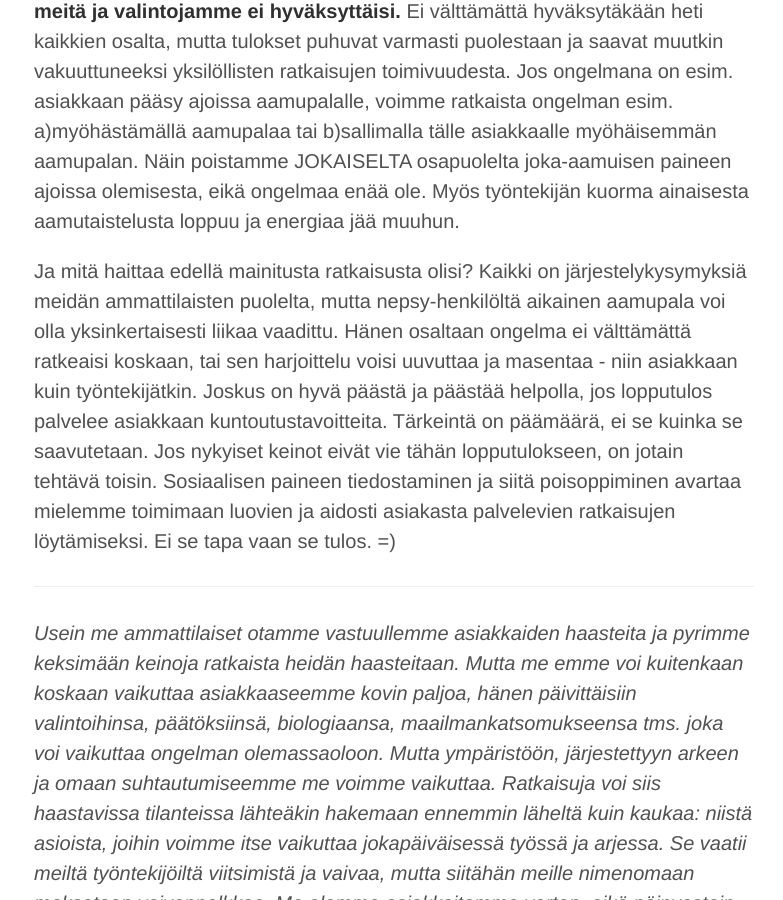
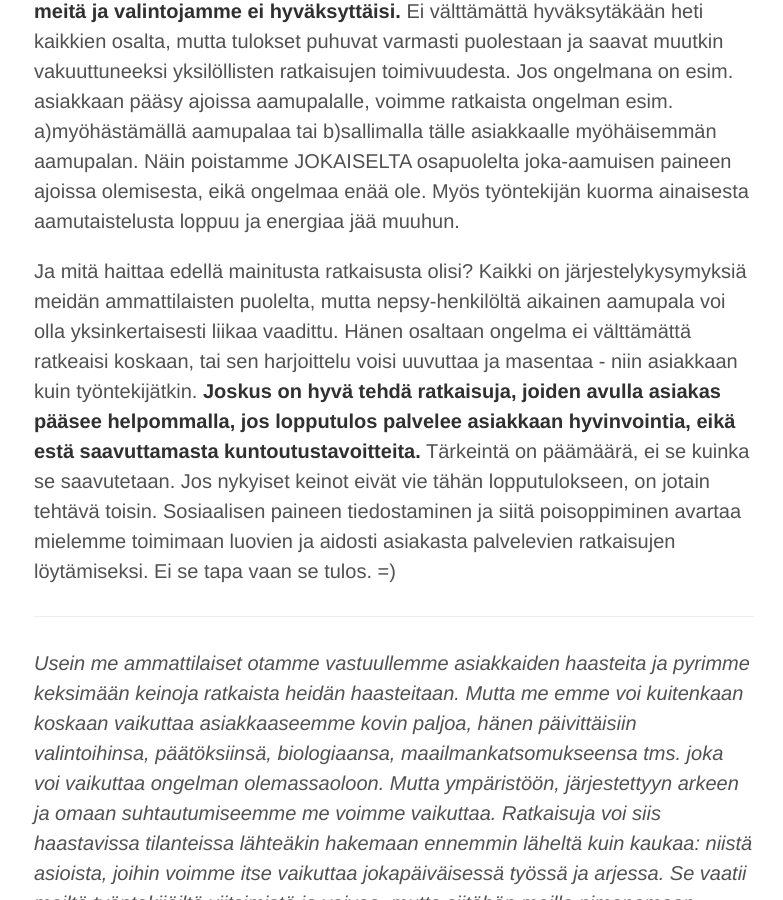
Before and after one commit to niinapiira/neppari.net, a Jekyll site: the page built from _posts/2016-06-17-vaikeudesta-auttaa-ja-ratkaista.md, in a window 1280 px wide and 900 px high, scrolled down 2491 px. Shown: the whole window, without its empty margins (246-1029 px from the left). Built offline with Jekyll 4.4.1, drawn with Linux system fonts in a browser that asks for light colours.

Commit message:
Update 2016-06-17-vaikeudesta-auttaa-ja-ratkaista.md

```diff
--- a/_posts/2016-06-17-vaikeudesta-auttaa-ja-ratkaista.md
+++ b/_posts/2016-06-17-vaikeudesta-auttaa-ja-ratkaista.md
@@ -28,7 +28,7 @@
 
 **Vapauttaessamme itsemme, työtoverimme, yhteistyökumppanimme, asiakkaamme ja alaisemme luovaan ongelmanratkaisuun ilman epäsovinnaisuuden pelkoa, vapaudumme siitä sosiaalisesta pelosta, että meitä ja valintojamme ei hyväksyttäisi.** Ei välttämättä hyväksytäkään heti kaikkien osalta, mutta tulokset puhuvat varmasti puolestaan ja saavat muutkin vakuuttuneeksi yksilöllisten ratkaisujen toimivuudesta. Jos ongelmana on esim. asiakkaan pääsy ajoissa aamupalalle, voimme ratkaista ongelman esim. a)myöhästämällä aamupalaa tai b)sallimalla tälle asiakkaalle myöhäisemmän aamupalan. Näin poistamme JOKAISELTA osapuolelta joka-aamuisen paineen ajoissa olemisesta, eikä ongelmaa enää ole. Myös työntekijän kuorma ainaisesta aamutaistelusta loppuu ja energiaa jää muuhun.
 
-Ja mitä haittaa edellä mainitusta ratkaisusta olisi? Kaikki on järjestelykysymyksiä meidän ammattilaisten puolelta, mutta nepsy-henkilöltä aikainen aamupala voi olla yksinkertaisesti liikaa vaadittu. Hänen osaltaan ongelma ei välttämättä ratkeaisi koskaan, tai sen harjoittelu voisi uuvuttaa ja masentaa - niin asiakkaan kuin työntekijätkin. Joskus on hyvä päästä ja päästää helpolla, jos lopputulos palvelee asiakkaan kuntoutustavoitteita. Tärkeintä on päämäärä, ei se kuinka se saavutetaan. Jos nykyiset keinot eivät vie tähän lopputulokseen, on jotain tehtävä toisin. Sosiaalisen paineen tiedostaminen ja siitä poisoppiminen avartaa mielemme toimimaan luovien ja aidosti asiakasta palvelevien ratkaisujen löytämiseksi. Ei se tapa vaan se tulos. =)
+Ja mitä haittaa edellä mainitusta ratkaisusta olisi? Kaikki on järjestelykysymyksiä meidän ammattilaisten puolelta, mutta nepsy-henkilöltä aikainen aamupala voi olla yksinkertaisesti liikaa vaadittu. Hänen osaltaan ongelma ei välttämättä ratkeaisi koskaan, tai sen harjoittelu voisi uuvuttaa ja masentaa - niin asiakkaan kuin työntekijätkin. **Joskus on hyvä tehdä ratkaisuja, joiden avulla asiakas pääsee helpommalla, jos lopputulos palvelee asiakkaan hyvinvointia, eikä estä saavuttamasta kuntoutustavoitteita.** Tärkeintä on päämäärä, ei se kuinka se saavutetaan. Jos nykyiset keinot eivät vie tähän lopputulokseen, on jotain tehtävä toisin. Sosiaalisen paineen tiedostaminen ja siitä poisoppiminen avartaa mielemme toimimaan luovien ja aidosti asiakasta palvelevien ratkaisujen löytämiseksi. Ei se tapa vaan se tulos. =)
 
 ___
 
```
